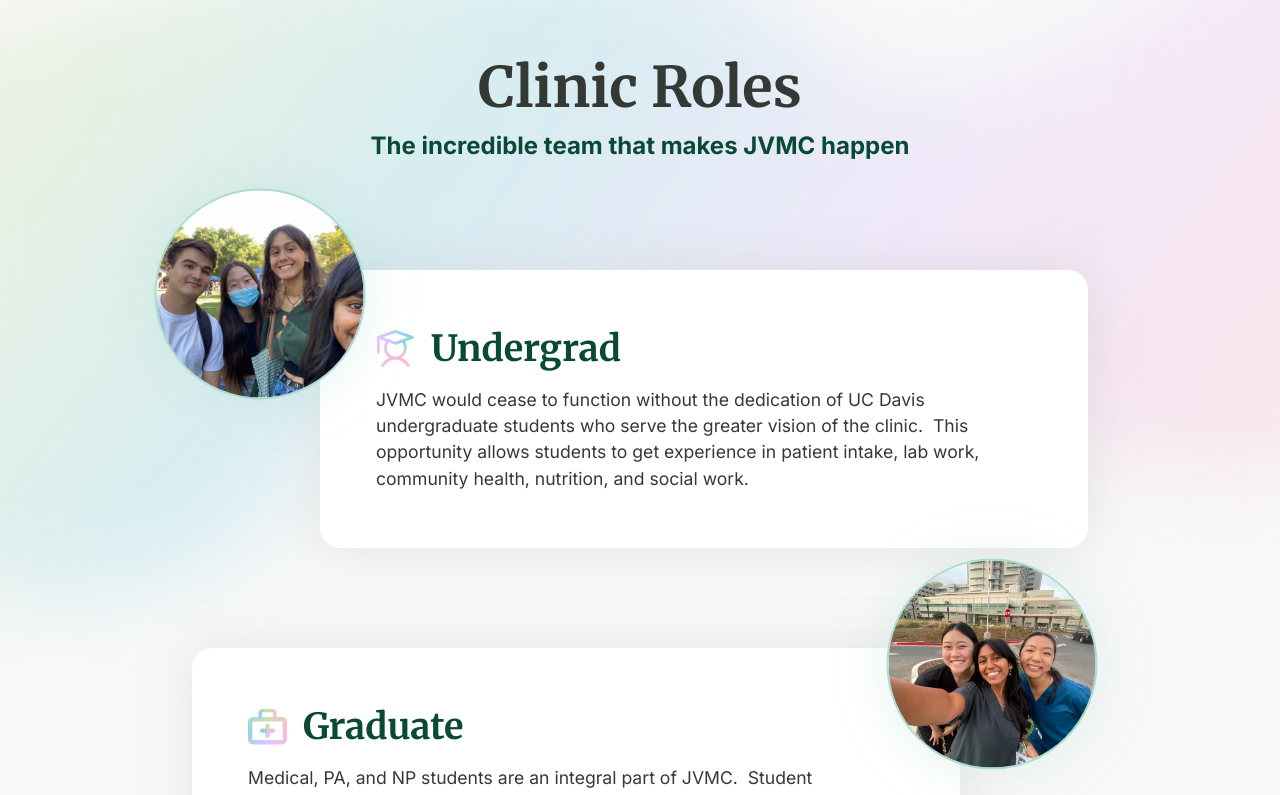
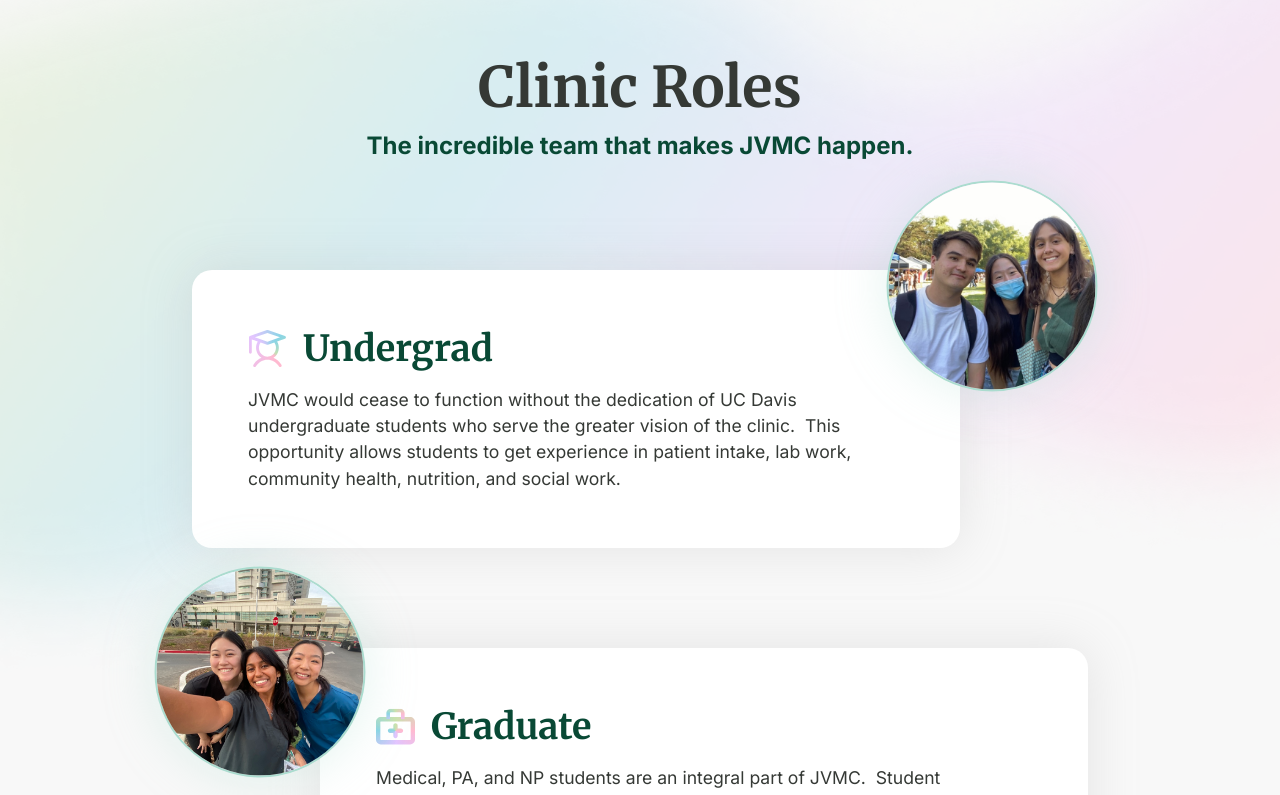
Before and after one commit to include-davis/jvmc, a Next.js app: page /about-us in a window 1280 px wide. Shown: the part 2580-3375 px from the top of the page. Built offline with nearby package versions, Linux system fonts and the light colour scheme.

Commit message:
changed clinic roles card positioning and cropped out person from image
cropped another image to remove person

added period to sentence

```diff
--- a/app/(pages)/_data/about-us.json
+++ b/app/(pages)/_data/about-us.json
@@ -36,7 +36,7 @@
 
   "clinicRolesHeader": {
     "title": "Clinic Roles",
-    "subtitle": "The incredible team that makes JVMC happen"
+    "subtitle": "The incredible team that makes JVMC happen."
   },
   "clinicRolesCards": [
     {
--- a/app/(pages)/about-us/page.jsx
+++ b/app/(pages)/about-us/page.jsx
@@ -40,7 +40,7 @@ export default function About() {
             iconAlt={card.iconAlt}
             img={card.photo}
             imgAlt={card.photoAlt}
-            align={idx % 2 === 0 ? "right" : "left"}
+            align={idx % 2 === 0 ? "left" : "right"}
             subheader={card.subheader}
             description={card.description}
           />
```
Also changed, not shown: public/about-services.jpg, public/about-undergrad.jpg.
